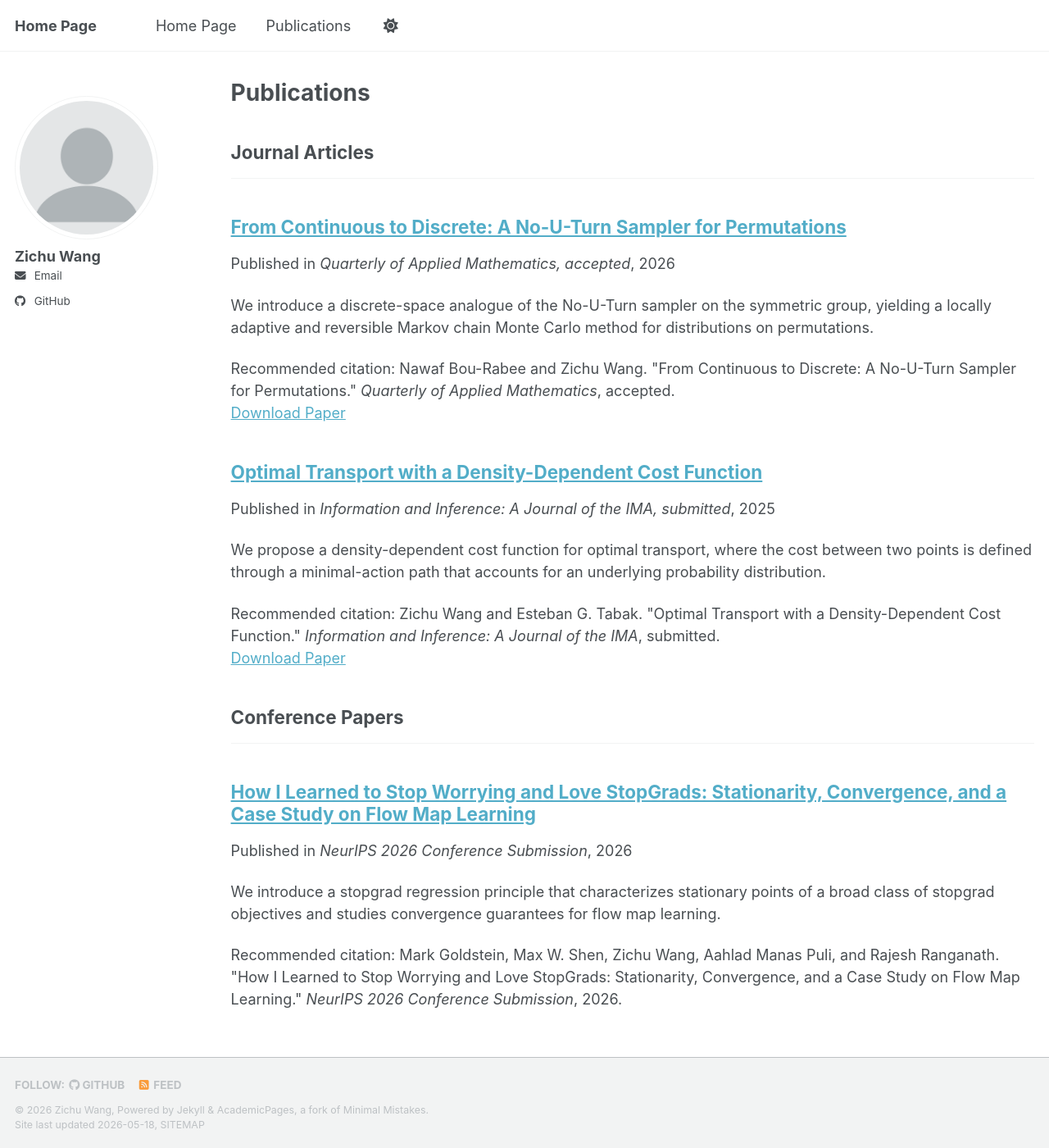
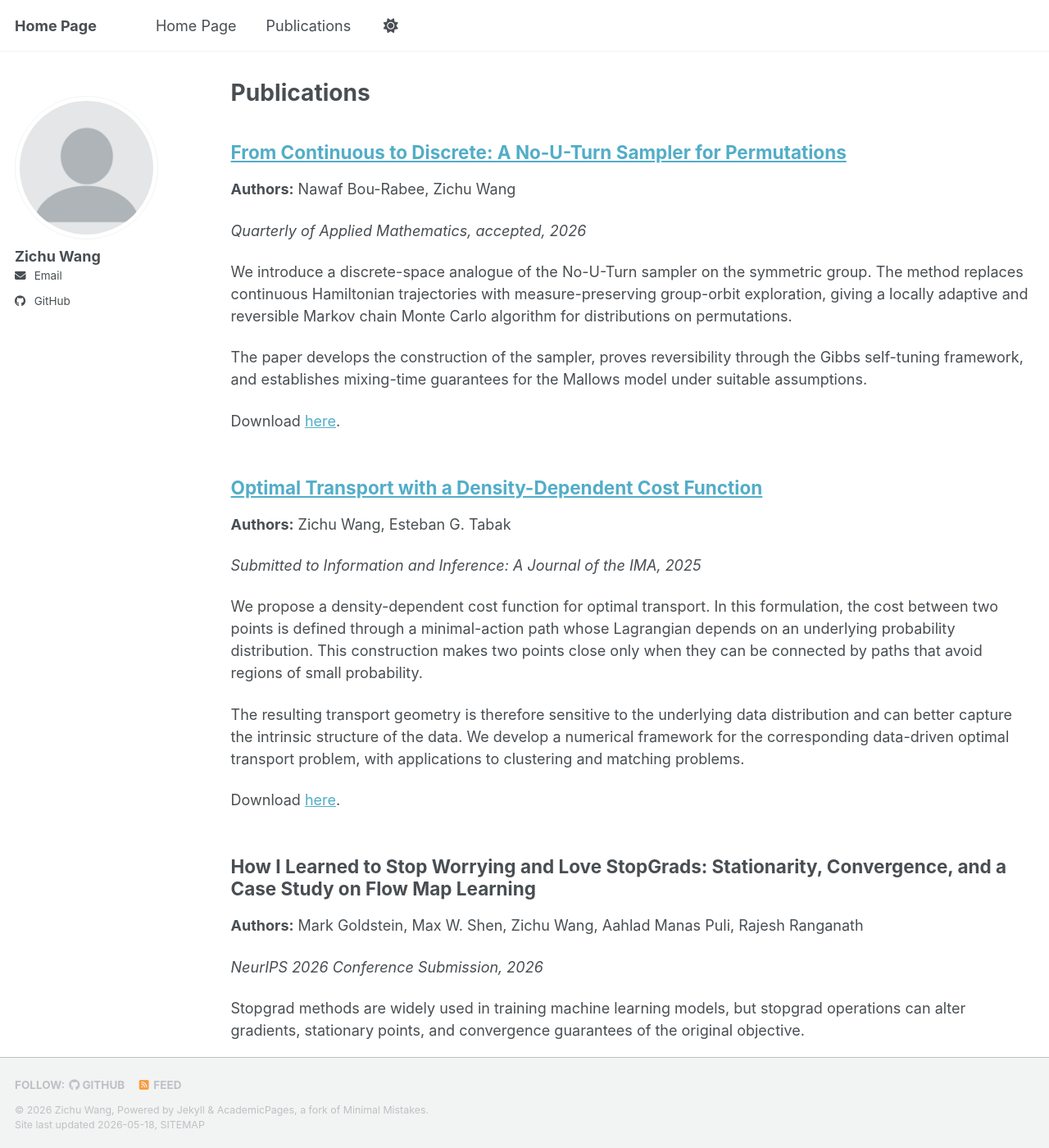
Before and after one commit to zw3409/zw3409.github.io, a Jekyll site: the page built from _pages/publications.html, in a window 1280 px wide and 1400 px high. Shown: the whole window at 82% size. Built offline with Jekyll 4.4.1, drawn with Linux system fonts in a browser that asks for light colours; a script bundle is joined from its source files by our own code; library files that are not in the unit come from our copies; some of the changed text lies outside the part shown.

Commit message:
Update publications.html

```diff
--- a/_pages/publications.html
+++ b/_pages/publications.html
@@ -5,29 +5,84 @@ permalink: /publications/
 author_profile: true
 ---
 
-{% if site.author.googlescholar %}
-  <div class="wordwrap">You can also find my articles on <a href="{{site.author.googlescholar}}">my Google Scholar profile</a>.</div>
-{% endif %}
+<div style="margin-bottom: 3em;">
+  <h2>
+    <a href="https://arxiv.org/pdf/2601.07045">
+      From Continuous to Discrete: A No-U-Turn Sampler for Permutations
+    </a>
+  </h2>
 
-{% include base_path %}
+  <p><strong>Authors:</strong> Nawaf Bou-Rabee, Zichu Wang</p>
 
-<!-- New style rendering if publication categories are defined -->
-{% if site.publication_category %}
-  {% for category in site.publication_category  %}
-    {% assign title_shown = false %}
-    {% for post in site.publications reversed %}
-      {% if post.category != category[0] %}
-        {% continue %}
-      {% endif %}
-      {% unless title_shown %}
-        <h2>{{ category[1].title }}</h2><hr />
-        {% assign title_shown = true %}
-      {% endunless %}
-      {% include archive-single.html %}
-    {% endfor %}
-  {% endfor %}
-{% else %}
-  {% for post in site.publications reversed %}
-    {% include archive-single.html %}
-  {% endfor %}
-{% endif %}
+  <p><em>Quarterly of Applied Mathematics, accepted, 2026</em></p>
+
+  <p>
+    We introduce a discrete-space analogue of the No-U-Turn sampler on the symmetric group.
+    The method replaces continuous Hamiltonian trajectories with measure-preserving group-orbit
+    exploration, giving a locally adaptive and reversible Markov chain Monte Carlo algorithm
+    for distributions on permutations.
+  </p>
+
+  <p>
+    The paper develops the construction of the sampler, proves reversibility through the Gibbs
+    self-tuning framework, and establishes mixing-time guarantees for the Mallows model under
+    suitable assumptions.
+  </p>
+
+  <p>Download <a href="https://arxiv.org/pdf/2601.07045">here</a>.</p>
+</div>
+
+
+<div style="margin-bottom: 3em;">
+  <h2>
+    <a href="https://arxiv.org/pdf/2511.02929">
+      Optimal Transport with a Density-Dependent Cost Function
+    </a>
+  </h2>
+
+  <p><strong>Authors:</strong> Zichu Wang, Esteban G. Tabak</p>
+
+  <p><em>Submitted to Information and Inference: A Journal of the IMA, 2025</em></p>
+
+  <p>
+    We propose a density-dependent cost function for optimal transport. In this formulation,
+    the cost between two points is defined through a minimal-action path whose Lagrangian
+    depends on an underlying probability distribution. This construction makes two points close
+    only when they can be connected by paths that avoid regions of small probability.
+  </p>
+
+  <p>
+    The resulting transport geometry is therefore sensitive to the underlying data distribution
+    and can better capture the intrinsic structure of the data. We develop a numerical framework
+    for the corresponding data-driven optimal transport problem, with applications to clustering
+    and matching problems.
+  </p>
+
+  <p>Download <a href="https://arxiv.org/pdf/2511.02929">here</a>.</p>
+</div>
+
+
+<div style="margin-bottom: 3em;">
+  <h2>
+    How I Learned to Stop Worrying and Love StopGrads: Stationarity, Convergence, and a Case Study on Flow Map Learning
+  </h2>
+
+  <p><strong>Authors:</strong> Mark Goldstein, Max W. Shen, Zichu Wang, Aahlad Manas Puli, Rajesh Ranganath</p>
+
+  <p><em>NeurIPS 2026 Conference Submission, 2026</em></p>
+
+  <p>
+    Stopgrad methods are widely used in training machine learning models, but stopgrad operations
+    can alter gradients, stationary points, and convergence guarantees of the original objective.
+  </p>
+
+  <p>
+    In this work, we introduce a stopgrad regression principle, which identifies a general template
+    for stopgrad objectives with a closed-form characterization of stationary points. The framework
+    unifies stopgrad objectives for flow maps, reinforcement learning, and diffusion samplers. We also
+    provide theoretical grounding for optimizing stopgrad flow map objectives by characterizing stationary
+    points and proving convergence results.
+  </p>
+
+  <p>This paper is currently under review.</p>
+</div>
```
